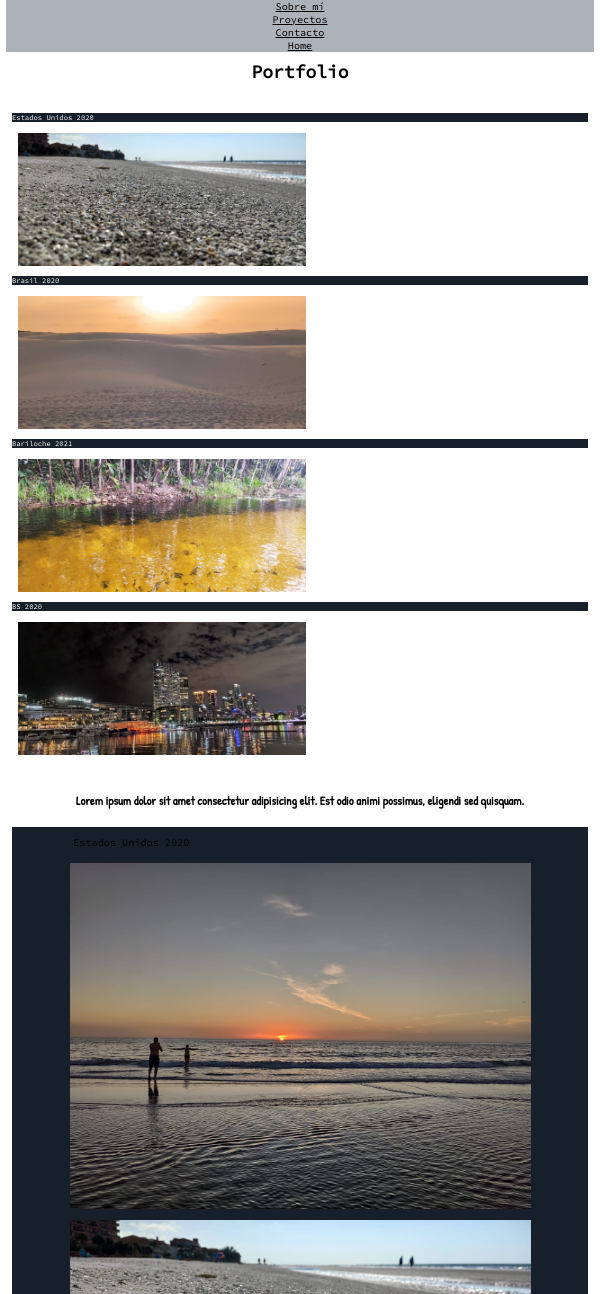
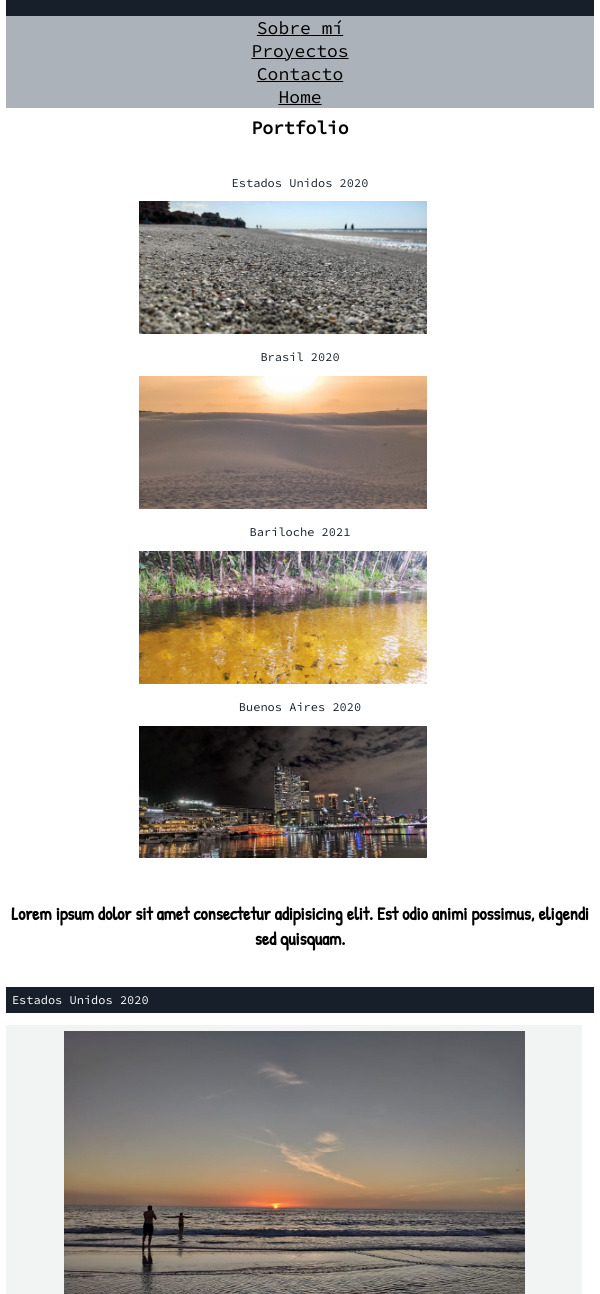
Before and after one commit to licsalomon/DiSantanna, a plain HTML site: page Portfolio.html in a window 600 px wide. Shown: the part 77-1371 px from the top of the page. Drawn offline with Linux system fonts and the light colour scheme.

Commit message:
responsives modifications

```diff
--- a/Portfolio.html
+++ b/Portfolio.html
@@ -29,7 +29,7 @@
                 <h3>Portfolio </h3>
             </div>
             <div class="enlacesPortfolio">
-                <div>
+                <div class="elementosenlacesportfolio">
                     <div class="leyendas">Estados Unidos 2020</div>
                     <a href="#eeuu"> <img src="/Images/usa2.jpg" alt="eeuu 2020"> </a>
                 </div>
@@ -42,7 +42,7 @@
                     <a href="#bariloche"> <img src="/Images/img3.jpeg" alt="Bariloche 2021"> </a>
                 </div>
                 <div>
-                    <div class="leyendas">BS 2020</div>
+                    <div class="leyendas">Buenos Aires 2020</div>
                     <a href="#bsas"> <img src="/Images/bsas0.jpg" alt="Buenos Aires 2020"> </a>
                 </div>
             </div>
@@ -51,16 +51,18 @@
                     quisquam. </h3>
             </div>
             <div class="portfolio">
+                <p>Estados Unidos 2020</p>
                 <div id="eeuu">
                     <div>
-                        <p>Estados Unidos 2020</p>
+
                     </div>
                     <img src="/Images/usa0.jpg" alt="prueba">
                      <img src="/Images/usa2.jpg" alt="prueba">
                      <!-- <img src="/Images/usa1.jpg" alt="prueba"> -->
                 </div>
+                <p>Brasil 2020</p>
                 <div id="brasil">
-                    <p>Brasil 2020</p>
+
                     <img src="/Images/Brasil1.jpeg" alt="prueba">
                     <img src="/Images/Brasil2.jpeg" alt="prueba">
                     <img src="/Images/Brasil3.jpeg" alt="prueba">
@@ -68,14 +70,16 @@
                     <img src="/Images/Brasil6.jpeg" alt="prueba">
                     <img src="/Images/Brasil4.jpeg" alt="prueba">
                 </div>
+                <p>Bariloche 2021</p>
                 <div id="bariloche">
-                    <p>Bariloche 2021</p>
+
                     <img src="/Images/WhatsApp Image 2020-11-23 at 10.01.16(2).jpeg" alt="prueba">
                     <img src="/Images/WhatsApp Image 2020-11-23 at 10.01.16(2).jpeg" alt="prueba">
                     <img src="/Images/WhatsApp Image 2020-11-23 at 10.01.16(2).jpeg" alt="prueba">
                 </div>
+                <p>Buenos Aires 2020</p>
                 <div id="bsas">
-                    <p>Buenos Aires 2020</p>
+
                     <img src="/Images/bsas0.jpg" alt="prueba">
                      <img src="/Images/bsas5.jpg" alt="prueba">
                     <img src="/Images/bsas6.jpg" alt="prueba">
--- a/Styles/style.css
+++ b/Styles/style.css
@@ -114,27 +114,36 @@ h3 {
 
 .enlacesPortfolio {
     position: relative;
+    display: inline-flex;
+    flex-direction: row;
+    flex-wrap: nowrap;
+    justify-content: space-around;
+    align-items: stretch;
+    align-content: space-around;
+    margin: 5% 1% 1% 1%;
+
+}
+/* .elementosenlacesportfolio{
+    position: relative;
     display: flex;
     flex-direction: row;
-    flex-wrap: nowrap;
+    flex-wrap: wrap;
     justify-content: center;
     align-items: center;
     align-content: center;
     margin: 5% 1% 1% 1%;
-
-}
-
+} */
 
 
 .enlacesPortfolio img {
-    width: 80%;
+    width: 90%;
     height: auto;
     transition: width 2s;
     /* position: absolute; */
 }
 
-.enlacesPortfolio img:hover {
-    width: 95%;
+.enlacesPortfolio img:hover, .leyendas:hover {
+    width: 100%;
     height: auto;
 }
 
@@ -185,13 +194,15 @@ width: 80%;
     /* left: 2%; */
     /* top:100%; */
     width: 100%;
-    background: #17202a;
-    color: white;
+    /* background: #17202a; */
+    color: #17202a;
     height: auto;
     font-family: 'Source Code Pro', monospace;
-    font-size: 1.2vw;
+    font-size: 1.5vw;
     /* margin-top: 1%; */
     margin-bottom: 1%;
+    margin-top: 1%;
+    text-align: center;
 
 }
 
@@ -212,15 +223,22 @@ width: 80%;
 }
 
 .portfolio img {
-    width: 30%;
+    width: 40%;
     height: auto;
     padding: 1%;
+}
+#brasil,
+#bsas, #eeuu,
+#bariloche {
+    display: flex;
+    flex-wrap: wrap;
+    justify-content: center;
 }
 
 #brasil,
 #bsas {
     background: #abb2b9;
-    ;
+
 }
 
 #eeuu,
@@ -230,15 +248,14 @@ width: 80%;
     background: #f2f4f4;
 }
 
-#eeuu p,
-#bariloche p {
-    color: black;
-}
 
 .portfolio p {
-    margin: 1%;
+    /* margin: 1%; */
     padding: 1%;
     font-size: 1.7vw;
+    color: white;
+    background: #17202a;
+    width: 100%;
 }
 
 #eeuu {
@@ -344,6 +361,7 @@ h4 {
     .nav a {
         text-align: center;
         padding: 0%;
+        font-size: 4vw;
     }
 
     .nav a:hover {
@@ -352,18 +370,21 @@ h4 {
         width: 100%;
     }
 
-    .enlacesPortfolio {
+    .enlacesPortfolio, .elementosenlacesportfolio {
         flex-direction: column;
         flex-wrap: wrap;
-        justify-content: space-around;
-        align-content: space-around;
+        justify-content: center;
+        align-content: center;
+        align-items: center;
     }
 
     .enlacesPortfolio img {
         width: 50%;
         height: auto;
         transition: width 2s;
-        margin: 1%;
+        /* margin: 1%; */
+        align-self: center;
+        margin: 1% 1% 1% 22%;
     }
 
     .enlacesPortfolio img:hover {
@@ -384,32 +405,40 @@ h4 {
         height: auto;
         align-self: center;
     }
-
-    #brasil {
-        display: flex;
-        flex-direction: column;
-        flex-wrap: wrap;
-        justify-content: center;
-        background: #abb2b9;
-        ;
-    }
-
     #eeuu,
-    #bariloche {
+    #bariloche, #brasil, #bsas {
         display: flex;
         flex-direction: column;
         flex-wrap: wrap;
         justify-content: center;
         align-content: center;
-        background: #17202a;
+
     }
-
+    .portfolio p{
+        font-size: 3vw;
+    }
     .contacto {
         display: flex;
         flex-direction: column;
         flex-wrap: wrap;
         justify-content: center;
         align-content: center;
+    }
+    .carousel h3, h3, .titulo h3, .texto h3{
+        font-size: 4vw;
+    }
+    .header h1{
+        font-size: 5vw;
+
+    }
+    .formulario label, .mapa label, .contacto p, h4, .leyendas{
+        font-size: 3vw;
+    }
+    .mapa{
+        margin-top: 5%;
+    }
+    .footer p{
+        font-size: 3vw;
     }
 }
 
@@ -428,12 +457,39 @@ h4 {
     .nav a {
         padding: 0%;
         text-align: center;
+        font-size: 3vw;
     }
 
     .nav a:hover {
         background-color: #ddd;
         color: black;
         width: 100%;
+    }
+    .portfolio p{
+        font-size: 2vw;
+    }
+    .carousel h3, h3, .titulo h3, .texto h3{
+        font-size: 3vw;
+    }
+    .header h1{
+        font-size: 4vw;
+
+    }
+    .formulario label, .mapa label, .contacto p, h4, .leyendas{
+        font-size: 2vw;
+    }
+    .mapa{
+        margin-top: 10%;
+    }
+    .footer p{
+        font-size: 2vw;
+    }
+    .contacto {
+        display: flex;
+        flex-direction: column;
+        flex-wrap: wrap;
+        justify-content: center;
+        align-content: center;
     }
 }
 
```
Also changed, not shown: Contacto.html (+1 -0 lines), index.html (+3 -3 lines).
